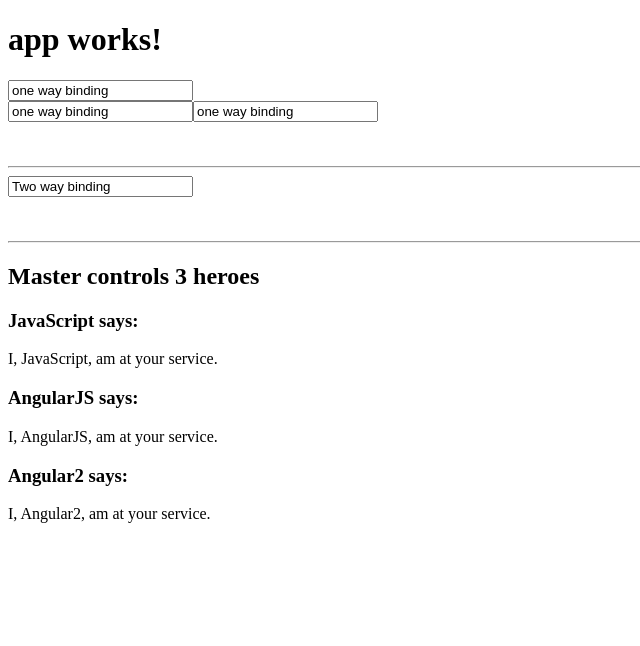
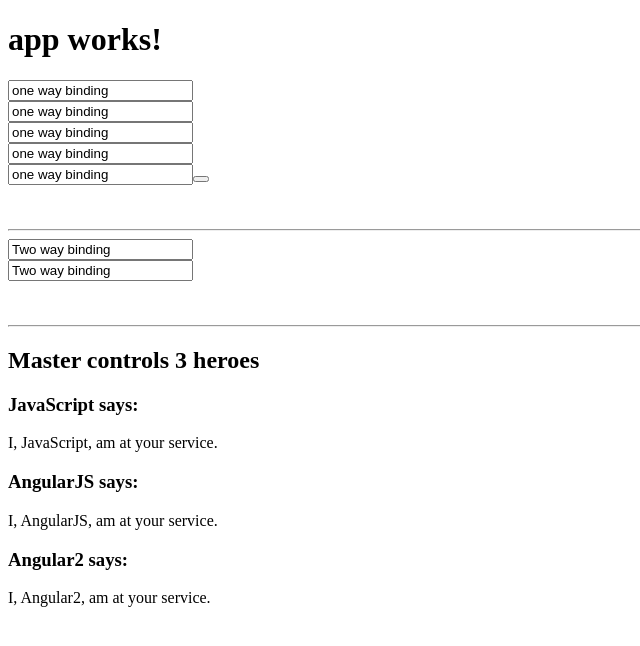
Before and after one commit to jayakrishnapulipati/angular2, an Angular app: page / in a window 1280 px wide. Shown: the top 646 px of the page, without its empty margins (0-640 px from the left). Built offline with nearby package versions, Linux system fonts and the light colour scheme.

Commit message:
data binding in angular2.

```diff
--- a/src/app/app.component.html
+++ b/src/app/app.component.html
@@ -3,16 +3,22 @@
 </h1>
 
 <!--One-way from data source to view target-->
-<input type="text" value="{{oneway}}" (change)="changeValue()" /> <br/>
-<input type="text" [ngModel]="oneway" (change)="changeValue()" />
+<input type="text" value="{{oneway}}" /> <br/> <!-- string interplocation -->
+<input type="text" [value]="oneway" /> <br/> <!-- property binding -->
+
+<input type="text" ngModel="{{oneway}}" /> <br/> <!-- string interplocation -->
+<input type="text" [ngModel]="oneway" /> <br/> <!-- property binding -->
+
 <input type="text" bind-ngModel="oneway" (change)="changeValue()" />
 
+<button (click)="showValues()"></button>
 <br/>
 <br/>
 <br/>
 <hr>
 <!--Two-way-->
-<input type="text" bindon-ngModel="twoway" (change)="changeTwoWay(twoway)"/>
+<input type="text" bindon-ngModel="twoway" (change)="changeTwoWay(twoway)"/><br/>
+<input type="text" [(ngModel)]="twoway" (change)="changeTwoWay(twoway)"/>
 <br/>
 <br/>
 <br/>
--- a/src/app/app.component.ts
+++ b/src/app/app.component.ts
@@ -18,4 +18,9 @@
   changeTwoWay(value) {
     console.log(value);
   }
+
+  showValues() {
+    console.log('values, ', this.oneway);
+    this.oneway = 'clicked';
+  }
 }
```
